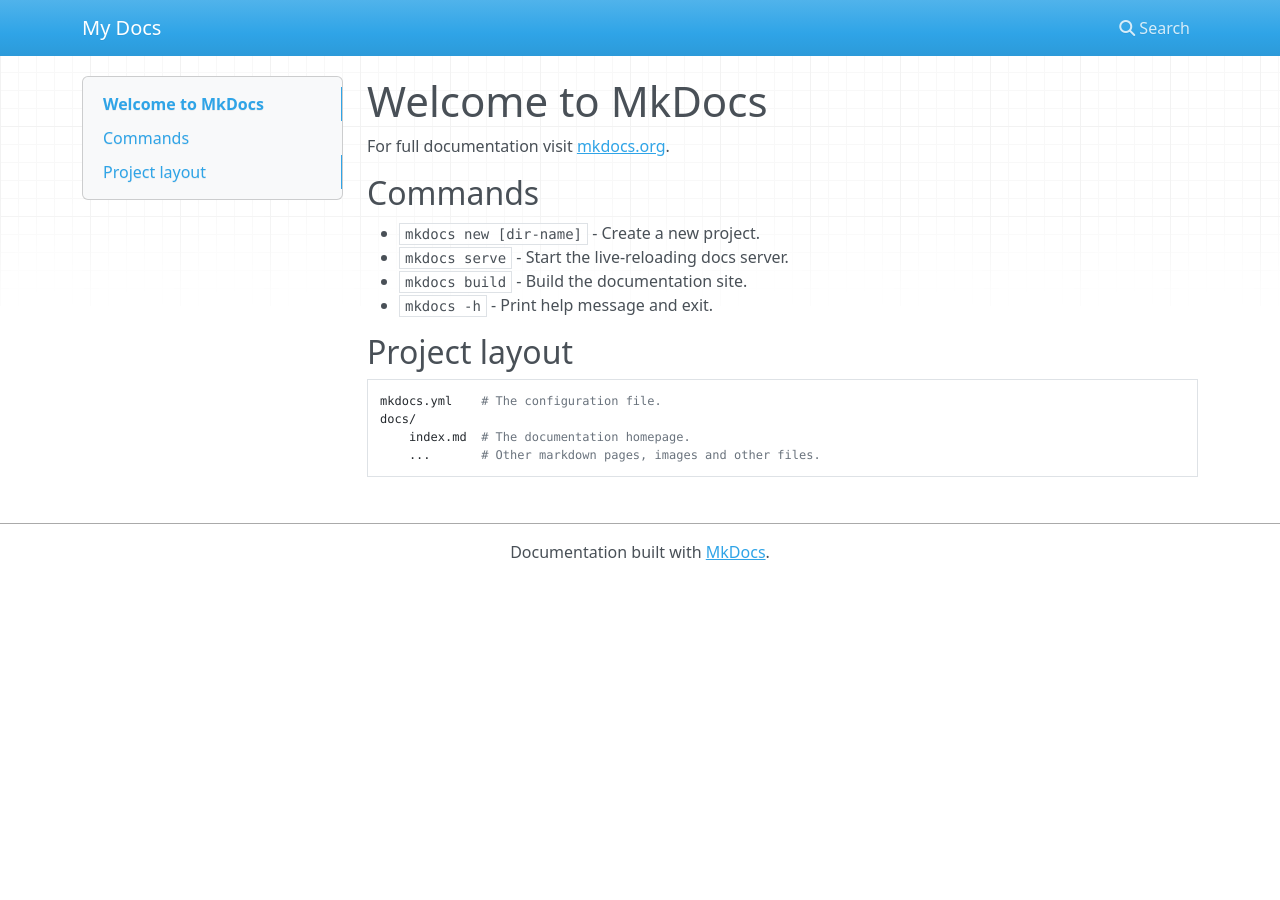
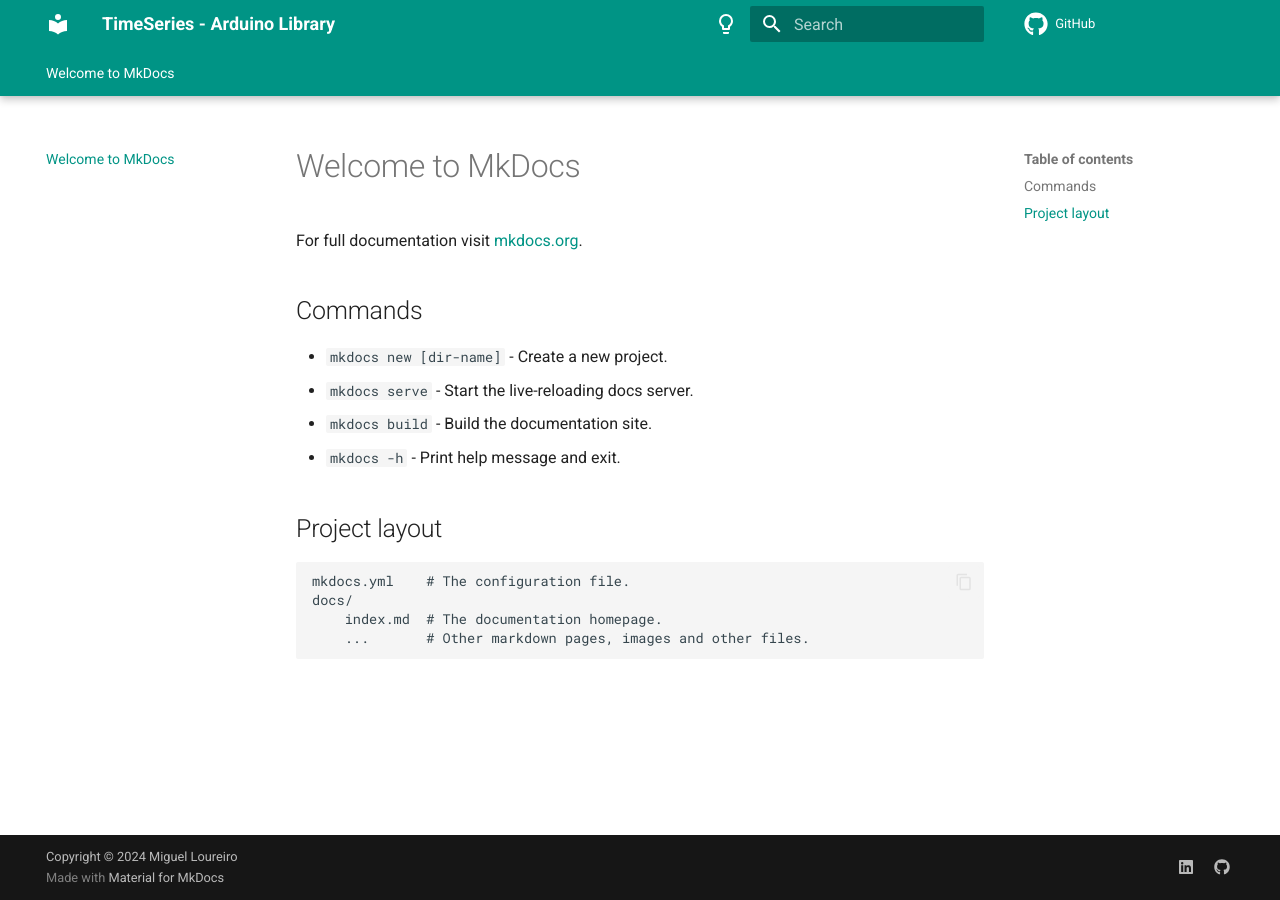
Before and after one commit to MiguelLoureiro98/TimeSeries, an MkDocs documentation site: the page built from docs/index.md, in a window 1280 px wide. Built offline with MkDocs 1.6.1 and Material for MkDocs 9.7.7, drawn with Linux system fonts in a browser that asks for light colours; nearby versions of some CDN libraries; comment, search, counter and statistics services are not loaded.

Commit message:
Added initial mkdocs settings.

```diff
--- a/mkdocs.yml
+++ b/mkdocs.yml
@@ -1 +1,73 @@
-site_name: My Docs
+site_name: TimeSeries - Arduino Library
+site_url: https://miguelloureiro98.github.io/TimeSeries/
+repo_url: https://github.com/MiguelLoureiro98/TimeSeries
+
+theme:
+  #logo: logos/logo.jpg
+  #favicon: logos/favicon.jpg
+  icon:
+    repo: fontawesome/brands/github
+  name: material
+  language: en
+  features:
+    - navigation.tabs
+    - navigation.tabs.sticky
+    - navigation.sections
+    - navigation.path
+    - navigation.indexes
+    - navigation.top
+    - navigation.footer
+    - search.suggest
+    - search.share
+    - content.code.copy
+  palette:
+    - scheme: default
+      toggle:
+        icon: material/lightbulb-outline
+        name: Switch to dark mode
+      primary: teal
+      accent: green
+    - scheme: slate
+      toggle:
+        icon: material/lightbulb
+        name: Switch to light mode
+      primary: teal
+      accent: green
+
+extra:
+  social:
+    - icon: fontawesome/brands/linkedin
+      link: https://www.linkedin.com/in/miguel-santos-loureiro/
+      name: Miguel Loureiro's LinkedIn page
+    - icon: fontawesome/brands/github
+      link: https://github.com/MiguelLoureiro98
+      name: Miguel Loureiro's GitHub page
+
+copyright: Copyright &copy; 2024 Miguel Loureiro
+
+plugins:
+  - search
+  - mkdoxy:
+      projects:
+        TimeSeries: # name of project must be alphanumeric + numbers (without spaces)
+          src-dirs: src/ # path to source code (support multiple paths separated by space) => INPUT
+          full-doc: True # if you want to generate full documentation
+          doxy-cfg: # standard doxygen configuration (key: value)
+            FILE_PATTERNS: "*.h" # specify file patterns to filter out
+            RECURSIVE: True # recursive search in source directories
+            JAVADOC_AUTOBRIEF: True
+            JAVADOC_BANNER: True
+            JAVADOC_BLOCK: True
+
+markdown_extensions:
+  - pymdownx.arithmatex:
+      generic: true
+  - attr_list
+  - md_in_html
+  - pymdownx.highlight:
+      anchor_linenums: true
+      line_spans: __span
+      pygments_lang_class: true
+  - pymdownx.inlinehilite
+  - pymdownx.snippets
+  - pymdownx.superfences
```
